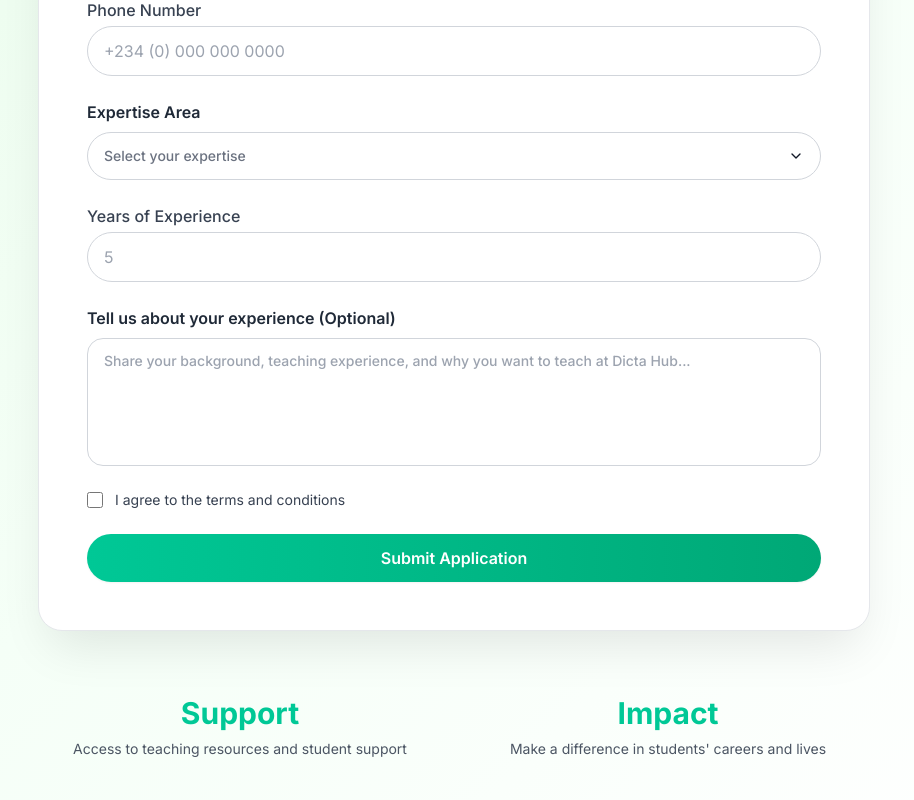
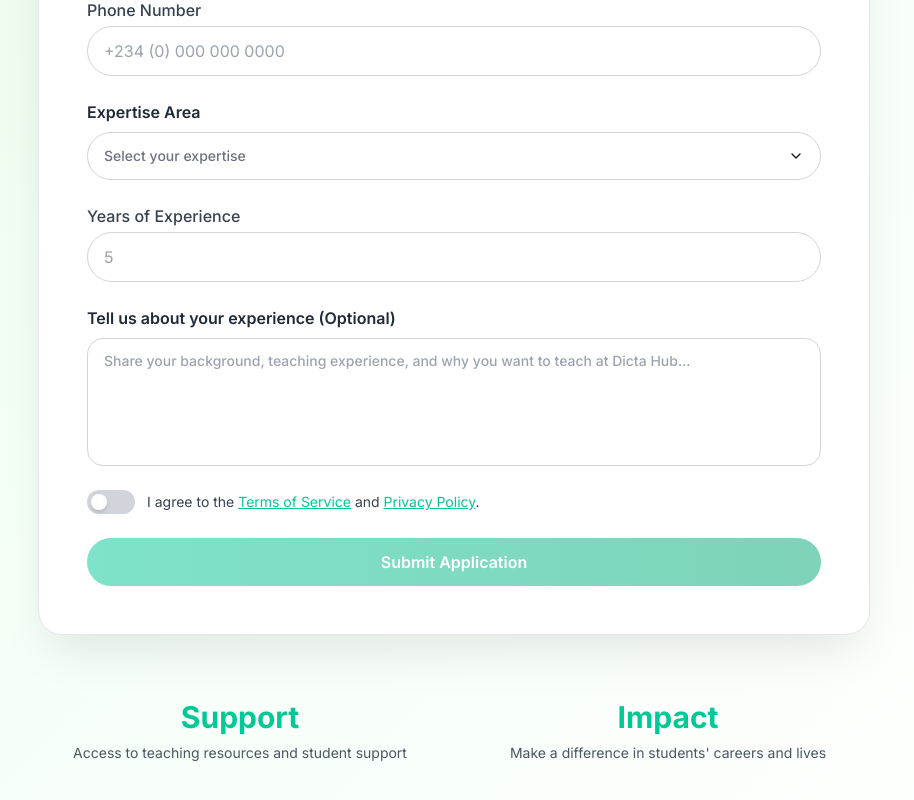
Before and after one commit to Stripe-Edge/DictaHub, a Next.js app: page /teach in a window 1280 px wide. Shown: the part 526-1326 px from the top of the page, without its empty margins (186-1100 px from the left). Built offline with nearby package versions, Linux system fonts and the light colour scheme.

Commit message:
Update page.tsx

```diff
--- a/app/teach/page.tsx
+++ b/app/teach/page.tsx
@@ -8,6 +8,7 @@ import { useState } from "react";
 
 export default function TeachPage() {
   const [expertise, setExpertise] = useState("");
+  const [agreed, setAgreed] = useState(false);
 
   return (
     <div className="min-h-screen bg-gradient-to-br from-[#e7fbe9] via-[#f5fff7] to-white">
@@ -17,13 +18,15 @@ export default function TeachPage() {
         transition={{ duration: 0.5 }}
         className="max-w-4xl mx-auto py-20 px-8"
       >
+        {/* Header */}
         <h1 className="text-5xl font-extrabold mb-8 text-center tracking-tight text-black">
           Teach at Dicta Hub
         </h1>
         <p className="text-gray-600 text-center mb-12 max-w-lg mx-auto text-lg">
-          Join our community of expert instructors and shape the future of AI education in World. Share your knowledge and inspire the next generation of innovators.
+          Join our community of expert instructors and shape the future of AI education in the world. Share your knowledge and inspire the next generation of innovators.
         </p>
 
+        {/* Form */}
         <motion.form
           id="instructor-form"
           initial={{ opacity: 0, scale: 0.95 }}
@@ -81,23 +84,49 @@ export default function TeachPage() {
             />
           </div>
 
-          <div>
-            <label className="flex items-center gap-3 cursor-pointer">
-              <input
-                type="checkbox"
-                className="w-4 h-4 rounded border-gray-300 text-[#00c896] focus:ring-[#00c896]"
+          {/* Modern toggle checkbox with links */}
+          <div className="flex items-center gap-3">
+            <button
+              type="button"
+              onClick={() => setAgreed(!agreed)}
+              className={`w-12 h-6 flex items-center rounded-full p-1 transition-colors duration-300 ${agreed ? "bg-[#00c896]" : "bg-gray-300"}`}
+            >
+              <span
+                className={`bg-white w-4 h-4 rounded-full shadow-md transform transition-transform duration-300 ${agreed ? "translate-x-6" : "translate-x-0"}`}
               />
-              <span className="text-sm text-gray-700">
-                I agree to the terms and conditions
-              </span>
-            </label>
+            </button>
+            <span className="text-sm text-gray-700">
+              I agree to the{' '}
+              <a
+                href="/terms"
+                target="_blank"
+                rel="noopener noreferrer"
+                className="text-[#00c896] underline hover:text-[#009166] transition-colors"
+              >
+                Terms of Service
+              </a>{' '}
+              and{' '}
+              <a
+                href="/privacy"
+                target="_blank"
+                rel="noopener noreferrer"
+                className="text-[#00c896] underline hover:text-[#009166] transition-colors"
+              >
+                Privacy Policy
+              </a>.
+            </span>
           </div>
 
-          <Button className="w-full bg-gradient-to-r from-[#00c896] to-[#00a876] hover:from-[#00b087] hover:to-[#009166] text-white font-semibold py-3 rounded-full transition-all">
+          <Button
+            type="submit"
+            disabled={!agreed}
+            className="w-full bg-gradient-to-r from-[#00c896] to-[#00a876] hover:from-[#00b087] hover:to-[#009166] text-white font-semibold py-3 rounded-full transition-all disabled:opacity-50"
+          >
             Submit Application
           </Button>
         </motion.form>
 
+        {/* Features */}
         <motion.div
           initial={{ opacity: 0, y: 20 }}
           animate={{ opacity: 1, y: 0 }}
```
